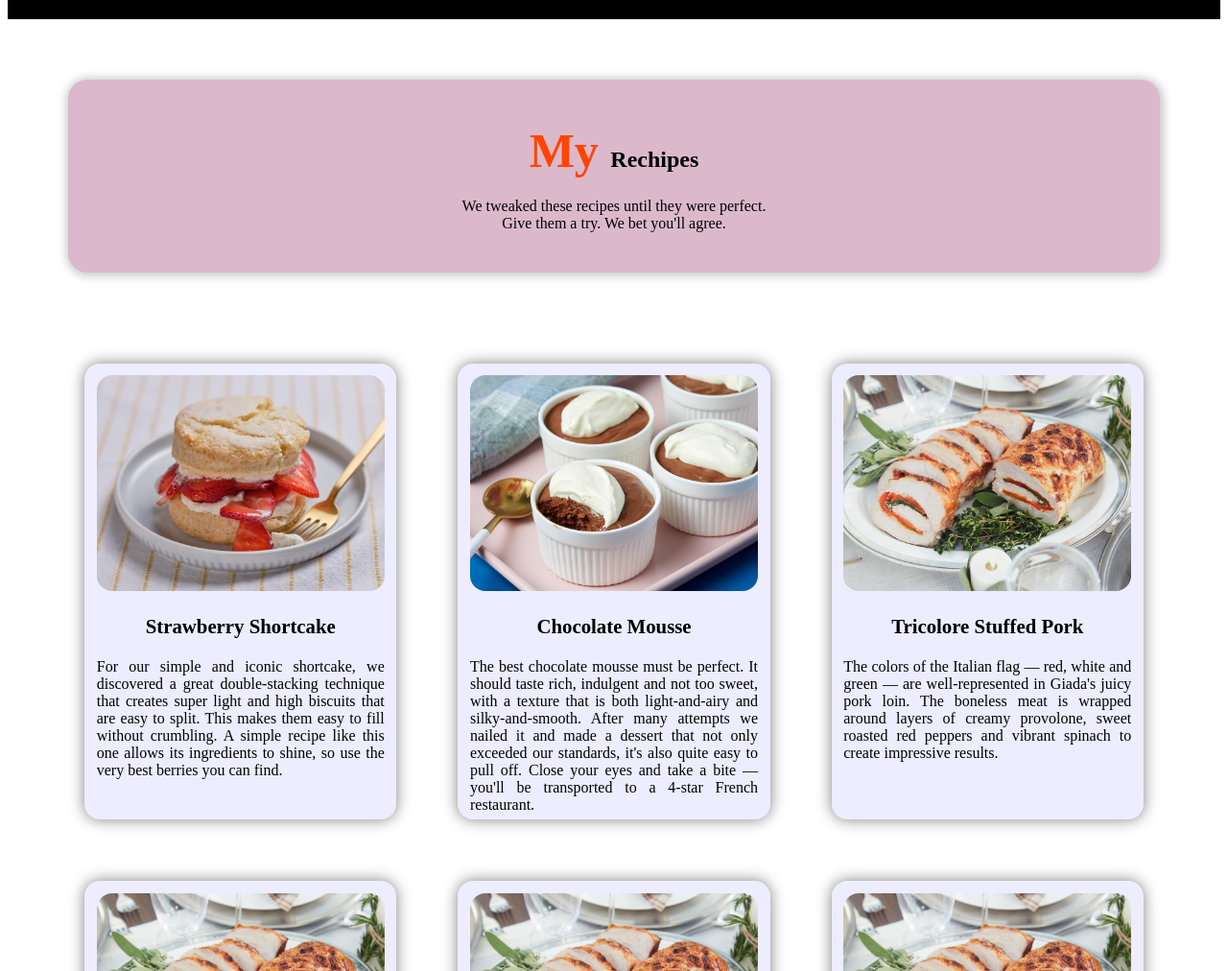
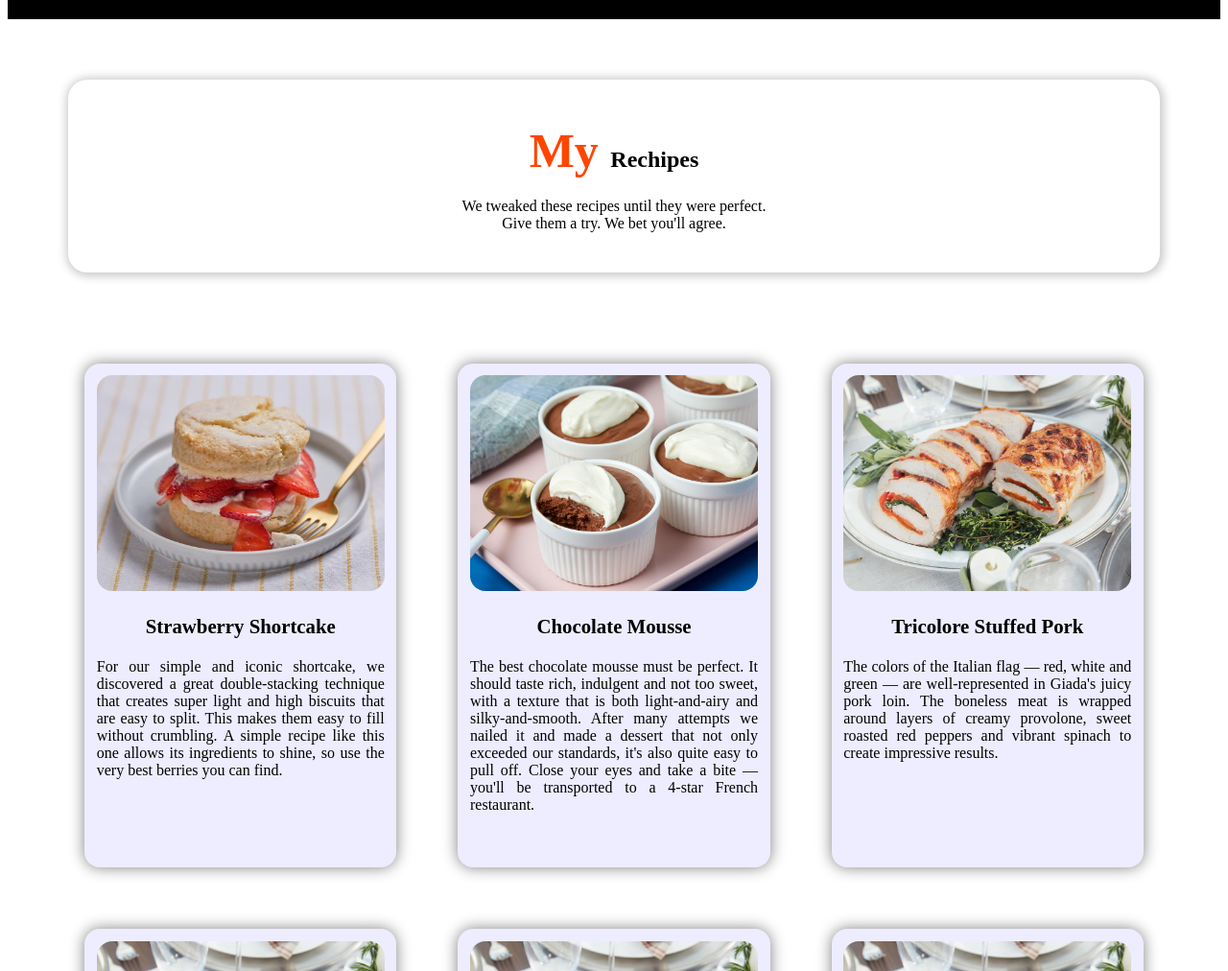
Before and after one commit to RnRukon/Food-Network-web-site, a plain HTML site: page page/Rechipes.html in a window 1280 px wide. Shown: the part 88-1100 px from the top of the page at 96% size. Drawn offline with Linux system fonts and the light colour scheme.

Commit message:
update project

```diff
--- a/style/rechipes.css
+++ b/style/rechipes.css
@@ -6,7 +6,7 @@
 .Rechipes {
     text-align: center;
     padding: 2%;
-    background-color: rgb(219, 185, 202);
+    /* background-color: rgb(219, 185, 202); */
     border-radius: 20px;
     margin: 5%;
     box-shadow: 1px 1px 10px 3px rgb(202, 202, 202);
@@ -40,7 +40,7 @@ h3 {
 
 .Rechipe {
     width: 300px;
-    height: 450px;
+    height: 500px;
     margin: 2em 2em;
     padding: 1%;
     box-shadow: 0 0 1em gray;
```
